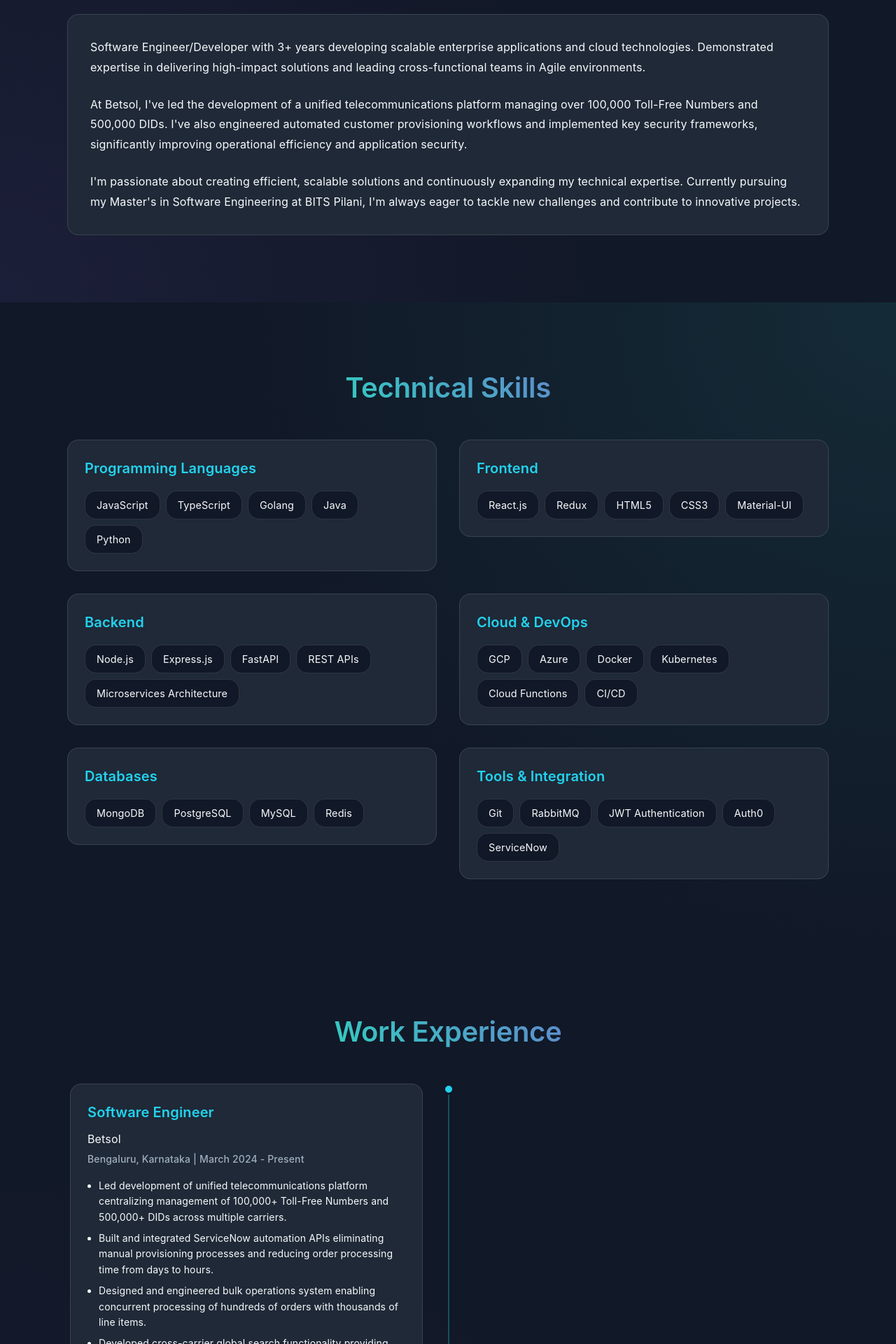
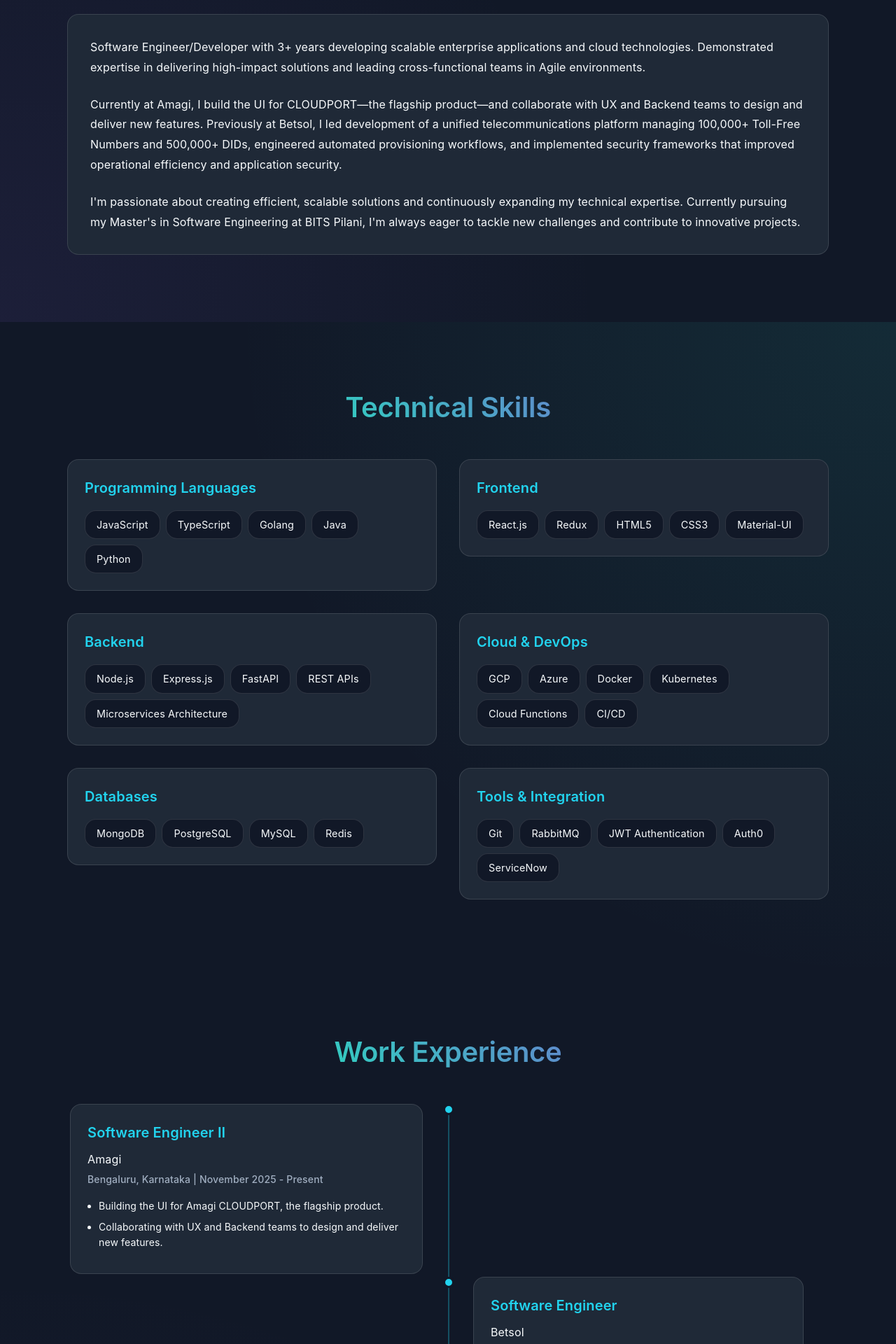
Before and after one commit to Suryavardhan28/portfolio, a React (Vite) app: page / in a window 1280 px wide. Shown: the part 1040-2960 px from the top of the page at 70% size. Built offline with nearby package versions, Linux system fonts and the light colour scheme.

Commit message:
new updates

```diff
--- a/src/components/ProfessionalSummary.tsx
+++ b/src/components/ProfessionalSummary.tsx
@@ -108,13 +108,15 @@
                                 mb: 3,
                             }}
                         >
-                            At Betsol, I've led the development of a unified
-                            telecommunications platform managing over 100,000
-                            Toll-Free Numbers and 500,000 DIDs. I've also
-                            engineered automated customer provisioning workflows
-                            and implemented key security frameworks,
-                            significantly improving operational efficiency and
-                            application security.
+                            Currently at Amagi, I build the UI for CLOUDPORT—the
+                            flagship product—and collaborate with UX and Backend
+                            teams to design and deliver new features. Previously
+                            at Betsol, I led development of a unified
+                            telecommunications platform managing 100,000+
+                            Toll-Free Numbers and 500,000+ DIDs, engineered
+                            automated provisioning workflows, and implemented
+                            security frameworks that improved operational
+                            efficiency and application security.
                         </Typography>
 
                         <Typography
--- a/src/components/WorkExperience.tsx
+++ b/src/components/WorkExperience.tsx
@@ -20,11 +20,22 @@
 
 const experiences: Experience[] = [
     {
+        title: "Software Engineer II",
+        company: "Amagi",
+        websiteLink: "https://www.amagi.com/",
+        location: "Bengaluru, Karnataka",
+        period: "November 2025 - Present",
+        achievements: [
+            "Building the UI for Amagi CLOUDPORT, the flagship product.",
+            "Collaborating with UX and Backend teams to design and deliver new features."
+        ],
+    },
+    {
         title: "Software Engineer",
         company: "Betsol",
         websiteLink: "https://betsol.com",
         location: "Bengaluru, Karnataka",
-        period: "March 2024 - Present",
+        period: "March 2024 - November 2025",
         achievements: [
             "Led development of unified telecommunications platform centralizing management of 100,000+ Toll-Free Numbers and 500,000+ DIDs across multiple carriers.",
             "Built and integrated ServiceNow automation APIs eliminating manual provisioning processes and reducing order processing time from days to hours.",
```
